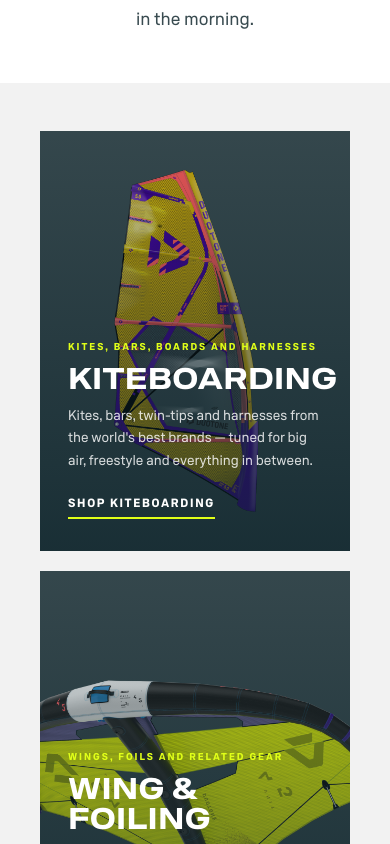
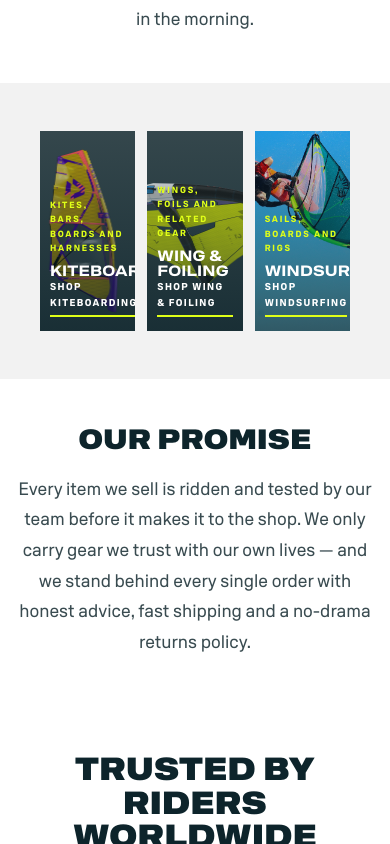
Before and after one commit to william-jordan12/kite-and-wing, a React (Vite) app: page / in a window 390 px wide. Shown: the part 1160-2004 px from the top of the page. Built offline with nearby package versions, Linux system fonts and the light colour scheme; no server answers; a web font is replaced by a local one.

Commit message:
Keep category tiles in 3 columns on mobile

```diff
--- a/src/styles/index.css
+++ b/src/styles/index.css
@@ -2403,7 +2403,24 @@ h6 {
 
 @media (max-width: 900px) {
   .story-tiles {
-    grid-template-columns: 1fr;
+    grid-template-columns: repeat(3, 1fr);
+    gap: 12px;
+  }
+  .story-tile {
+    min-height: 260px;
+  }
+  .story-tile__body {
+    padding: 18px 14px;
+  }
+  .story-tile__tag {
+    font-size: 9px;
+    margin-bottom: 8px;
+  }
+  .story-tile h3 {
+    font-size: 20px;
+  }
+  .story-tile p {
+    display: none;
   }
   .reviews-grid {
     grid-template-columns: repeat(2, 1fr);
@@ -2494,6 +2511,18 @@ h6 {
   .hero-stage__subline {
     font-size: var(--text-base);
   }
+  .story-tile {
+    min-height: 200px;
+  }
+  .story-tile__body {
+    padding: 14px 10px;
+  }
+  .story-tile h3 {
+    font-size: 15px;
+  }
+  .story-tile__link {
+    font-size: 10px;
+  }
   .product-grid {
     gap: 12px;
   }
```
